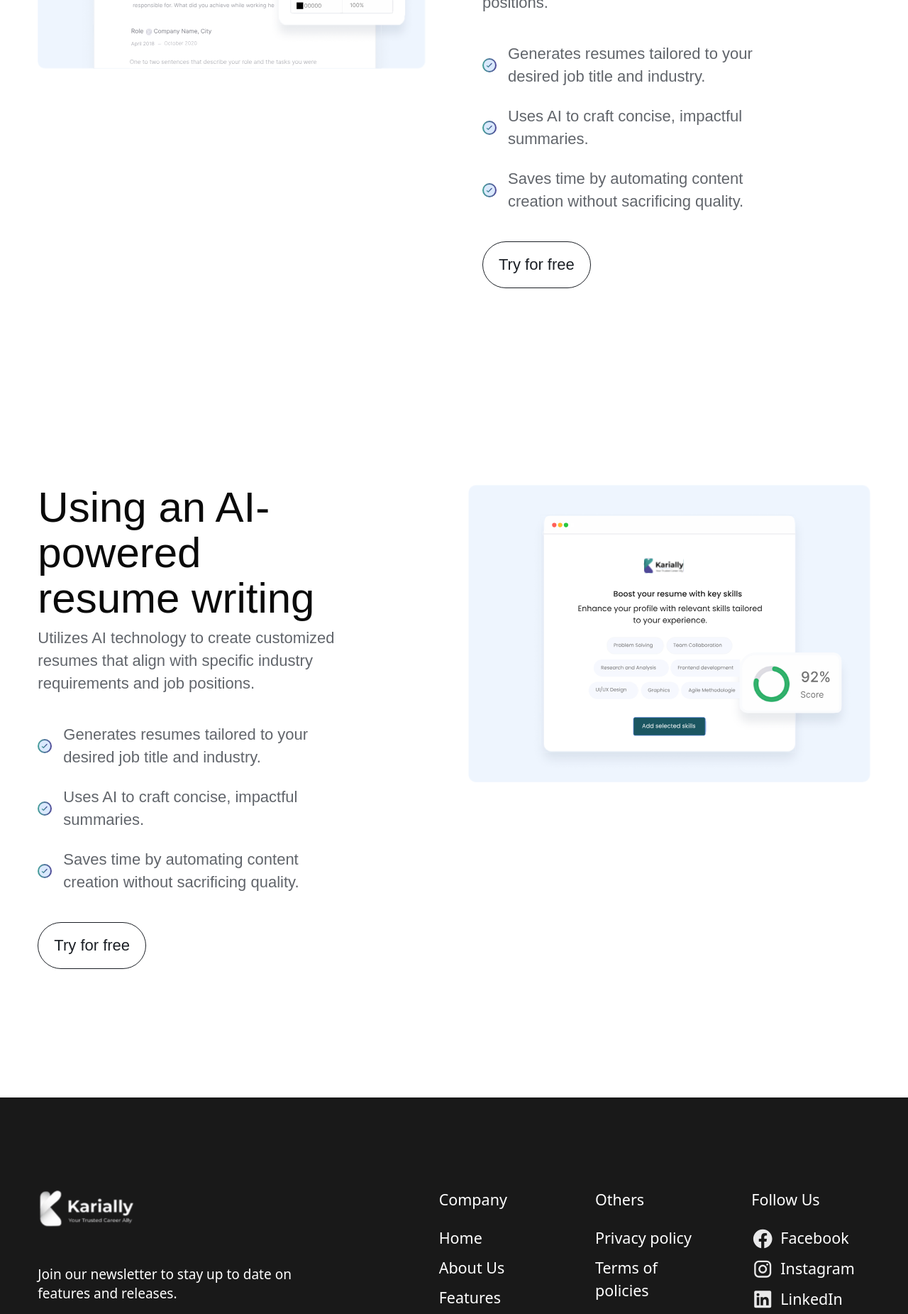
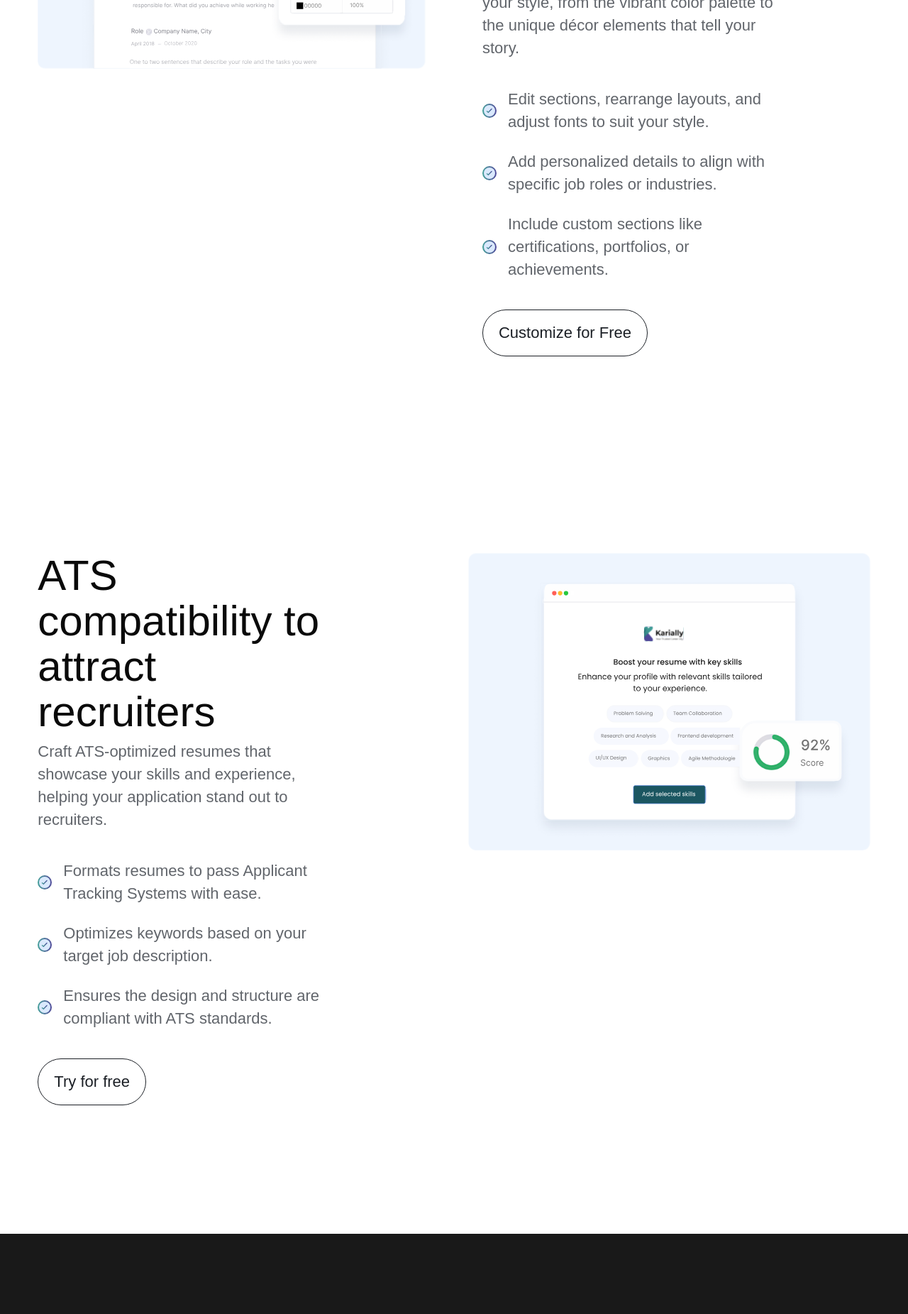
Before and after one commit to YEL-59/scalewithgrace, a React (Vite) app: page /features in a window 1280 px wide. Shown: the part 1860-3711 px from the top of the page at 71% size. Built offline with nearby package versions, Linux system fonts and the light colour scheme.

Commit message:
small changes

```diff
--- a/src/components/common/home/our-features-section.jsx
+++ b/src/components/common/home/our-features-section.jsx
@@ -174,11 +174,10 @@ export default function OurFeaturesSection() {
           <div className="flex-1">
             <div className="text-base md:text-lg lg:text-xl xl:text-[22px] leading-5 md:leading-6 lg:leading-8 w-full md:w-11/12 lg:w-3/4">
               <h2 className="text-2xl md:text-[38px] lg:text-[45px] xl:text-[60px] leading-10 md:leading-12 lg:leading-14 xl:leading-16 mb-2">
-                Using an AI-powered resume writing
+               Custom options for your experience
               </h2>
               <p className="text-[#61656B]">
-                Utilizes AI technology to create customized resumes that align
-                with specific industry requirements and job positions.
+                Customize every detail to perfectly reflect your style, from the vibrant color palette to the unique décor elements that tell your story.
               </p>
 
               <div className="flex gap-4 items-center mt-5 md:mt-6 lg:mt-8 xl:mt-10">
@@ -213,8 +212,7 @@ export default function OurFeaturesSection() {
                   </div>
                 </div>
                 <p className="text-[#61656B]">
-                  Generates resumes tailored to your desired job title and
-                  industry.
+                  Edit sections, rearrange layouts, and adjust fonts to suit your style.
                 </p>
               </div>
 
@@ -250,7 +248,7 @@ export default function OurFeaturesSection() {
                   </div>
                 </div>
                 <p className="text-[#61656B]">
-                  Uses AI to craft concise, impactful summaries.
+                 Add personalized details to align with specific job roles or industries.
                 </p>
               </div>
 
@@ -286,13 +284,12 @@ export default function OurFeaturesSection() {
                   </div>
                 </div>
                 <p className="text-[#61656B]">
-                  Saves time by automating content creation without sacrificing
-                  quality.
+                  Include custom sections like certifications, portfolios, or achievements.
                 </p>
               </div>
 
               <button className="text-[#1B1F25] py-4 px-[22px] border border-[#1B1F25] rounded-[100px] mt-10">
-                Try for free
+                Customize for Free
               </button>
             </div>
           </div>
@@ -310,11 +307,10 @@ export default function OurFeaturesSection() {
           <div className="flex-1">
             <div className="text-base md:text-lg lg:text-xl xl:text-[22px] leading-5 md:leading-6 lg:leading-8 w-full md:w-11/12 lg:w-3/4">
               <h2 className="text-2xl md:text-[38px] lg:text-[45px] xl:text-[60px] leading-10 md:leading-12 lg:leading-14 xl:leading-16 mb-2">
-                Using an AI-powered resume writing
+               ATS compatibility to attract recruiters
               </h2>
               <p className="text-[#61656B]">
-                Utilizes AI technology to create customized resumes that align
-                with specific industry requirements and job positions.
+                Craft ATS-optimized resumes that showcase your skills and experience, helping your application stand out to recruiters.
               </p>
 
               <div className="flex gap-4 items-center mt-5 md:mt-6 lg:mt-8 xl:mt-10">
@@ -349,8 +345,7 @@ export default function OurFeaturesSection() {
                   </div>
                 </div>
                 <p className="text-[#61656B]">
-                  Generates resumes tailored to your desired job title and
-                  industry.
+                 Formats resumes to pass Applicant Tracking Systems with ease.
                 </p>
               </div>
 
@@ -386,7 +381,7 @@ export default function OurFeaturesSection() {
                   </div>
                 </div>
                 <p className="text-[#61656B]">
-                  Uses AI to craft concise, impactful summaries.
+                  Optimizes keywords based on your target job description.
                 </p>
               </div>
 
@@ -422,8 +417,7 @@ export default function OurFeaturesSection() {
                   </div>
                 </div>
                 <p className="text-[#61656B]">
-                  Saves time by automating content creation without sacrificing
-                  quality.
+                  Ensures the design and structure are compliant with ATS standards.
                 </p>
               </div>
 
--- a/src/components/common/home/top-resume-cta-section.jsx
+++ b/src/components/common/home/top-resume-cta-section.jsx
@@ -1,17 +1,23 @@
 import React from "react";
-import resume from "../../../assets/images/topresume.svg";
+// import resume from "../../../assets/images/topresume.svg";
+import resumeTop from '../../../assets/images/resume-top-cta.png';
 
 export default function TopResumeCTASection() {
   return (
     <section className="w-full bg-[#0D1117]  md:pt-20 lg:pt-32 font-poppins">
       <div className="container w-11/12 mx-auto flex flex-col-reverse md:flex-row">
         {/* left side resume image */}
-        <div className="flex-1 flex max-h-[550] relative">
+        {/* <div className="flex-1 flex max-h-[550] relative">
           <div className="bg-[#FCF7F7] md:w-[380px] md:h-[380px] lg:h-[500px] xl:w-[534px] xl:h-[550px] transform md:-rotate-[14deg] xl:-rotate-[18deg] md:mt-16 lg:mt-24 xl:mt-28"></div>
           <div className="bg-white md:w-[380px] md:h-[380px] lg:h-[500px] xl:w-[534px] xl:h-[550px] transform md:-rotate-[14deg]  xl:-rotate-[18deg] md:mt-16 lg:mt-[70px] xl:mt-20 -ml-[520px] z-10 hidden md:block"></div>
           <img className="lg:-ml-[300px] xl:-ml-[600px] z-20 w-full" src={resume}></img>
 
           <div className="absolute bottom-0 left-0 w-full h-1/2 bg-gradient-to-b from-transparent to-black z-30 "></div>
+        </div> */}
+
+        <div className="relative">
+          <img src={resumeTop}></img>
+           <div className="absolute bottom-0 left-0 w-full h-1/2 bg-gradient-to-b from-transparent to-black z-30 "></div>
         </div>
 
 
--- a/src/components/shared/footer.jsx
+++ b/src/components/shared/footer.jsx
@@ -14,17 +14,16 @@ export default function Footer() {
               Join our newsletter to stay up to date on features and releases.
             </p>
 
-            <div className="mt-5 flex gap-3 md:gap-5">
-              <button className="border border-[#717171] rounded-[133px] py-4 px-5 w-full text-start">
-                Enter Your Email
-              </button>
-              <button className="bg-gradient-to-r border-black from-primary to-secondary py-4 px-8 rounded-[133px]">
+            <div className="mt-5 flex gap-3 lg:gap-4 xl:gap-5">
+              <input placeholder="Enter Your Mail" className="border border-[#717171] rounded-[133px] py-3 px-4 md:py-4 md:px-5 w-full text-start">
+              </input>
+              <button className="bg-gradient-to-r border-black from-primary to-secondary py-3 px-4 md:py-4 md:px-8 rounded-[133px]">
                 Subscribe
               </button>
             </div>
           </div>
 
-          <div className="flex-3/5 text-[15px] md:text-[17.5px] lg:text-[19.5px] xl:text-[21.5px] grid grid-cols-3 gap-4 md:gap-10 lg:gap-12  xl:gap-[53px]">
+          <div className="flex-3/5 text-sm md:text-[17.5px] lg:text-[19.5px] xl:text-[21.5px] grid grid-cols-3 gap-4 md:gap-10 lg:gap-12  xl:gap-[53px]">
             {/* Company List */}
             <div className="">
               <h6 className="font-medium">Company</h6>
@@ -52,8 +51,9 @@ export default function Footer() {
               <h6 className="font-medium">Follow Us</h6>
               <div className="mt-[21.5px] font-light flex flex-col gap-2.5">
                 {/* facebook */}
-                <Link className="flex items-center gap-2">
+                <Link className="flex items-center gap-1 md:gap-2">
                   <svg
+                    className="size-5 md:size-6 xl:size-8"
                     xmlns="http://www.w3.org/2000/svg"
                     width="33"
                     height="33"
@@ -69,8 +69,9 @@ export default function Footer() {
                 </Link>
 
                 {/* instagram */}
-                <Link className="flex items-center gap-2">
+                <Link className="flex items-center gap-1 md:gap-2">
                   <svg
+                  className="size-5 md:size-6 xl:size-8"
                     xmlns="http://www.w3.org/2000/svg"
                     width="33"
                     height="33"
@@ -88,8 +89,9 @@ export default function Footer() {
                 </Link>
 
                 {/* LinkedIn */}
-                <Link className="flex items-center gap-2">
+                <Link className="flex items-center gap-1 md:gap-2">
                   <svg
+                   className="size-5 md:size-6 xl:size-8"
                     xmlns="http://www.w3.org/2000/svg"
                     width="33"
                     height="32"
@@ -107,8 +109,9 @@ export default function Footer() {
                 </Link>
 
                 {/*Youtube  */}
-                <Link className="flex items-center gap-2">
+                <Link className="flex items-center gap-1 md:gap-2">
                   <svg
+                    className="size-5 md:size-6 xl:size-8"
                     xmlns="http://www.w3.org/2000/svg"
                     width="33"
                     height="33"
--- a/src/components/shared/navbar.jsx
+++ b/src/components/shared/navbar.jsx
@@ -13,16 +13,16 @@ export default function Navbar() {
       >
         Home
       </NavLink>
-      <NavLink className="bg-white py-2 px-3 md:py-3 md:px-3 lg:px-7 xl:px-[45px] rounded-2xl md:rounded-[50px] lg:rounded-[100px hover:bg-gradient-to-r  from-primary to-secondary hover:text-white hover:font-medium">
+      <NavLink to='/aboutUs' className="bg-white py-2 px-3 md:py-3 md:px-3 lg:px-7 xl:px-[45px] rounded-2xl md:rounded-[50px] lg:rounded-[100px hover:bg-gradient-to-r  from-primary to-secondary hover:text-white hover:font-medium">
         About Us
       </NavLink>
-      <NavLink className="bg-white py-2 px-3 md:py-3 md:px-3 lg:px-7 xl:px-[45px] rounded-2xl md:rounded-[50px] lg:rounded-[100px hover:bg-gradient-to-r  from-primary to-secondary hover:text-white hover:font-medium ">
+      <NavLink to='/features' className="bg-white py-2 px-3 md:py-3 md:px-3 lg:px-7 xl:px-[45px] rounded-2xl md:rounded-[50px] lg:rounded-[100px hover:bg-gradient-to-r  from-primary to-secondary hover:text-white hover:font-medium ">
         Features
       </NavLink>
-      <NavLink className="bg-white py-2 px-3 md:py-3 md:px-3 lg:px-7 xl:px-[45px] rounded-2xl md:rounded-[50px] lg:rounded-[100px hover:bg-gradient-to-r  from-primary to-secondary hover:text-white hover:font-medium ">
+      <NavLink to='/pricing' className="bg-white py-2 px-3 md:py-3 md:px-3 lg:px-7 xl:px-[45px] rounded-2xl md:rounded-[50px] lg:rounded-[100px hover:bg-gradient-to-r  from-primary to-secondary hover:text-white hover:font-medium ">
         Pricing
       </NavLink>
-      <NavLink className="bg-white py-2 px-3 md:py-3 md:px-3 lg:px-7 xl:px-[45px] rounded-2xl md:rounded-[50px] lg:rounded-[100px hover:bg-gradient-to-r  from-primary to-secondary hover:text-white hover:font-medium ">
+      <NavLink to='/footer' className="bg-white py-2 px-3 md:py-3 md:px-3 lg:px-7 xl:px-[45px] rounded-2xl md:rounded-[50px] lg:rounded-[100px hover:bg-gradient-to-r  from-primary to-secondary hover:text-white hover:font-medium ">
         Contact
       </NavLink>
     </div>
@@ -53,7 +53,7 @@ export default function Navbar() {
           </div>
 
           {/* login button */}
-          <Link className="flex items-center gap-1 md:gap-2 py-2 px-3 md:py-3 lg:px-7 xl:px-[45px] rounded-[100px] text-sm md:text-base lg:text-lg font-medium text-white bg-gradient-to-r  from-primary to-secondary">
+          <Link to='sign-in' className="flex items-center gap-1 md:gap-2 py-2 px-3 md:py-3 lg:px-7 xl:px-[45px] rounded-[100px] text-sm md:text-base lg:text-lg font-medium text-white bg-gradient-to-r  from-primary to-secondary">
             <button> Login</button>
             <svg
               xmlns="http://www.w3.org/2000/svg"
```
Also changed, not shown: src/routes/index.jsx (+14 -0 lines), src/assets/images/resume-top-cta.png (added).
